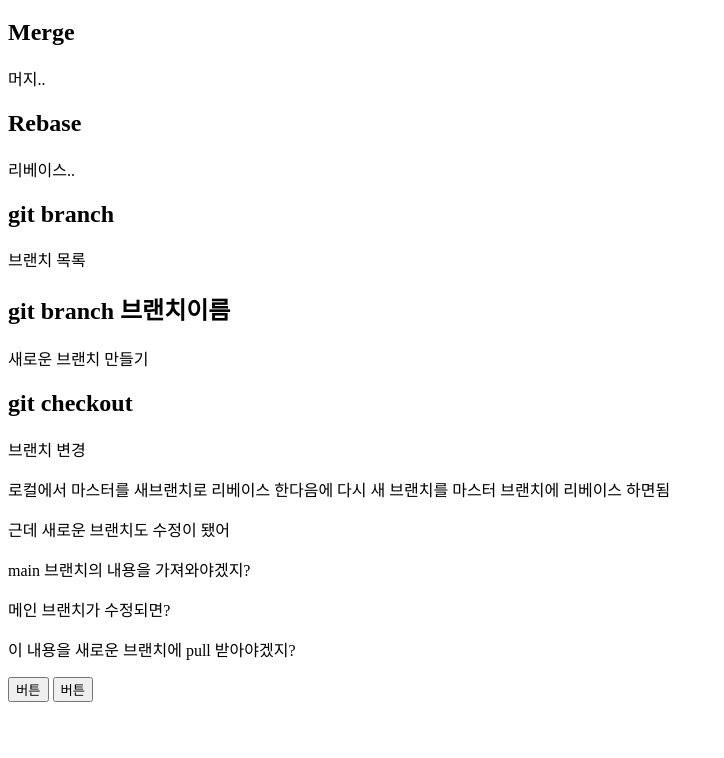
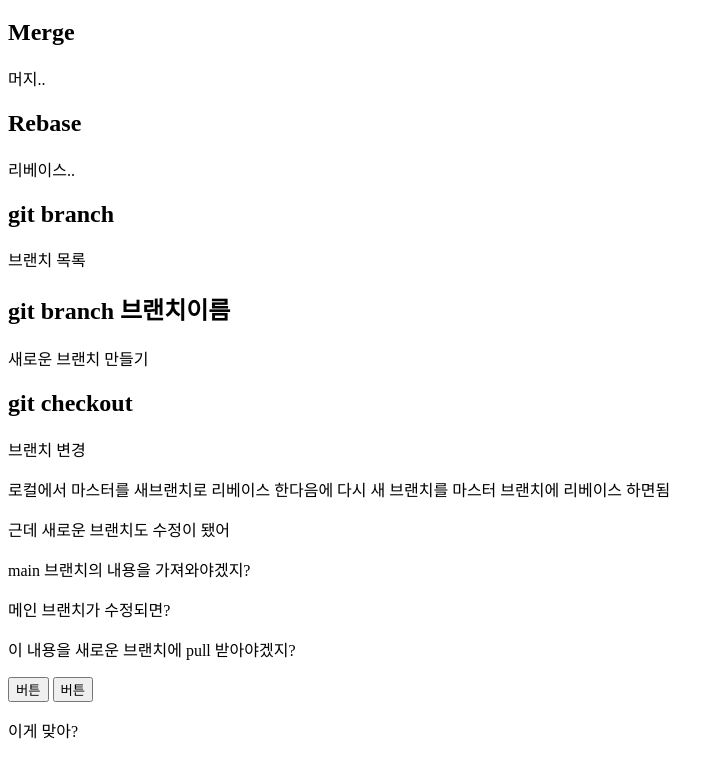
Before and after one commit to heejae0811/git-usage, a plain HTML site: page index.html in a window 1280 px wide. Shown: the part 70-828 px from the top of the page, without its empty margins (0-724 px from the left). Before the commit the page ends 800 px from the top, so only its background shows below. Drawn offline with Linux system fonts and the light colour scheme.

Commit message:
state.yml

```diff
--- a/index.html
+++ b/index.html
@@ -43,5 +43,7 @@
 
     <button>버튼</button>
     <button>버튼</button>
+
+    <p>이게 맞아?</p>
 </body>
 </html>
```
